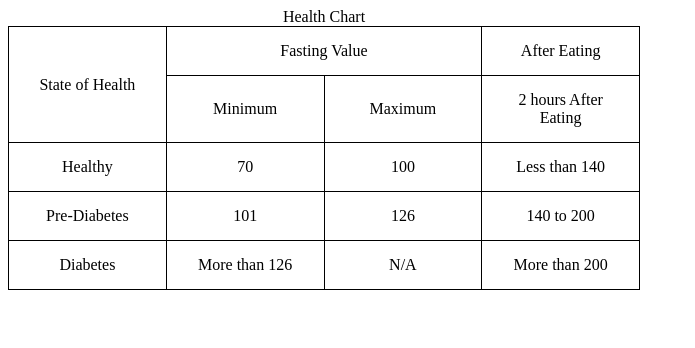
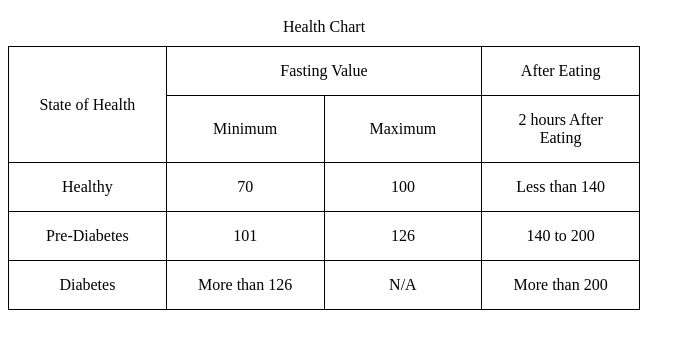
Before and after one commit to surajahuja1992/guviPractise, a plain HTML site: page Answer7.html in a window 1280 px wide. Shown: the whole page, without its empty margins (0-695 px from the left). Drawn offline with Linux system fonts and the light colour scheme.

Commit message:
Update Answer7.html

```diff
--- a/Answer7.html
+++ b/Answer7.html
@@ -14,6 +14,9 @@ td {
 table{
 	table-layout: fixed;
 	width:50%;
+}
+caption{
+	padding:10px;
 }
 </style>
 </head>
```
